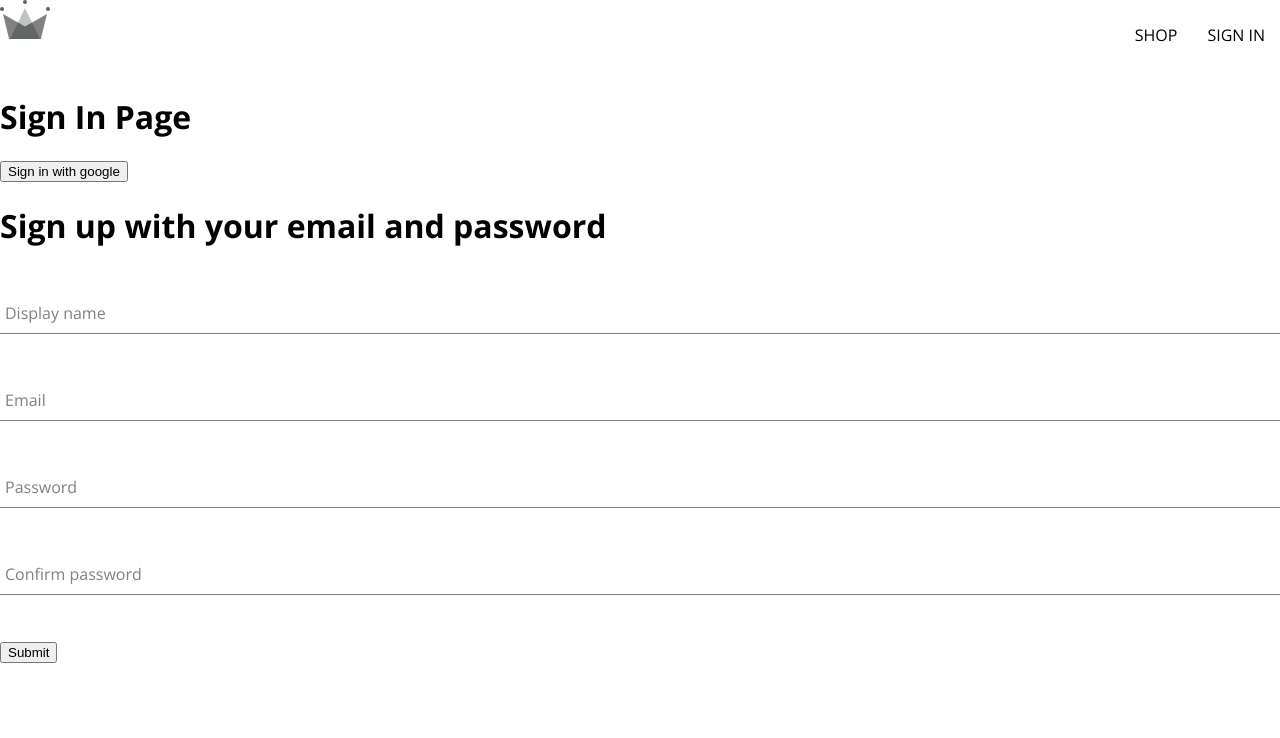
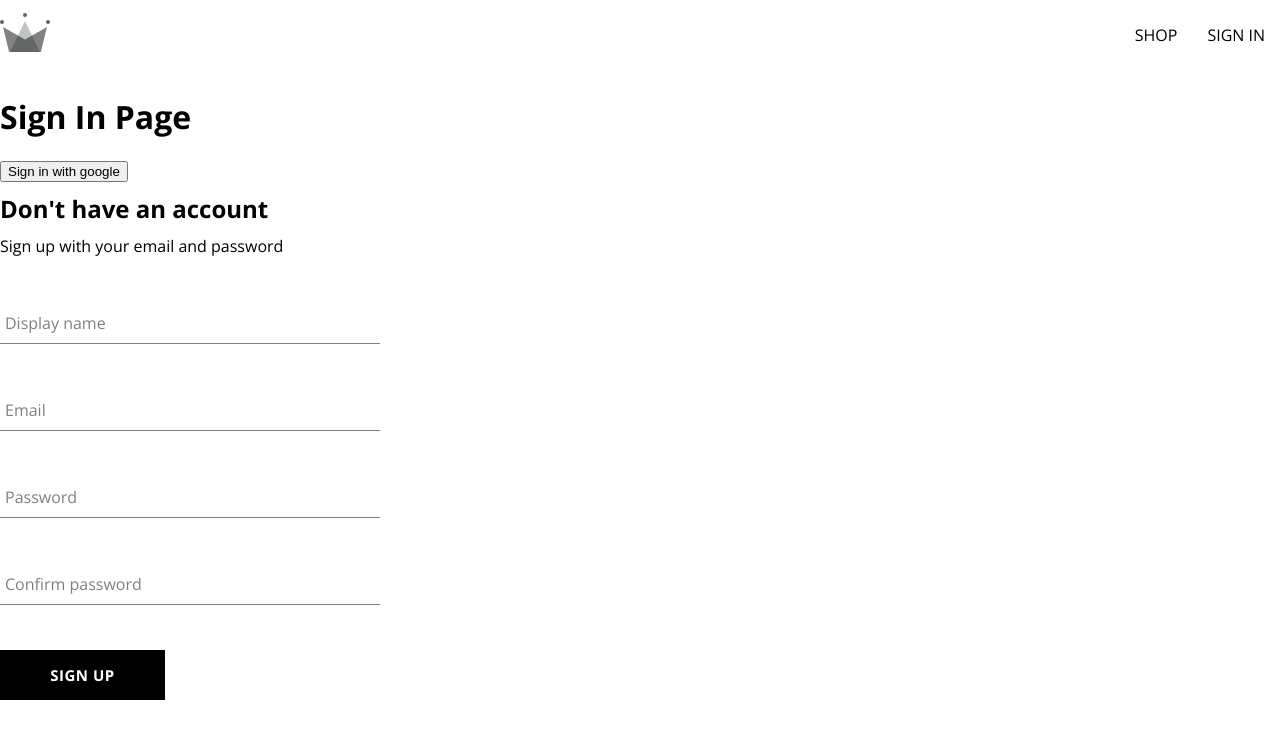
Before and after one commit to abizdev/crwn-clothing, a React (Vite) app: page /sign-in in a window 1280 px wide. Shown: the top 738 px of the page. Built offline with nearby package versions, Linux system fonts and the light colour scheme.

Commit message:
feat: button component

```diff
--- /dev/null
+++ b/src/components/button/button.component.jsx
@@ -0,0 +1,18 @@
+import './button.styles.scss'
+
+const BUTTON_TYPE_CLASSES = {
+  google: "google-sing-in",
+  inverted: "inverted",
+};
+
+const Button = ({ children, buttonType, ...otherProps }) => {
+  return (
+    <button
+      className={`button-container ${BUTTON_TYPE_CLASSES[buttonType]}`}
+      {...otherProps}
+    >
+      {children}
+    </button>
+  );
+};
+export default Button;
--- /dev/null
+++ b/src/components/button/button.styles.scss
@@ -0,0 +1,46 @@
+.button-container {
+  min-width: 165px;
+  width: auto;
+  height: 50px;
+  letter-spacing: 0.5px;
+  line-height: 50px;
+  padding: 0 35px 0 35px;
+  font-size: 15px;
+  background-color: black;
+  color: white;
+  text-transform: uppercase;
+  font-family: 'Open Sans';
+  font-weight: bolder;
+  border: none;
+  cursor: pointer;
+  display: flex;
+  justify-content: center;
+
+  &:hover {
+    background-color: white;
+    color: black;
+    border: 1px solid black;
+  }
+
+  &.google-sign-in {
+    background-color: #4285f4;
+    color: white;
+
+    &:hover {
+      background-color: #357ae8;
+      border: none;
+    }
+  }
+
+  &.inverted {
+    background-color: white;
+    color: black;
+    border: 1px solid black;
+
+    &:hover {
+      background-color: black;
+      color: white;
+      border: none;
+    }
+  }
+}
--- a/src/components/navigation/navigation.styles.scss
+++ b/src/components/navigation/navigation.styles.scss
@@ -3,6 +3,7 @@
   width: 100%;
   display: flex;
   justify-content: space-between;
+  align-items: center;
   margin-bottom: 25px;
 
   .logo-container {
--- a/src/components/sign-up-form/sign-up-form.component.jsx
+++ b/src/components/sign-up-form/sign-up-form.component.jsx
@@ -1,67 +1,104 @@
-import { useState } from "react"
-import { createAuthUserWithEmailAndPassword, createUserDocumentFromAuth } from "../../utils/firebase/firebase.utils"
-import FormInput from "../form-input/form-input.component"
+import { useState } from "react";
+import {
+  createAuthUserWithEmailAndPassword,
+  createUserDocumentFromAuth,
+} from "../../utils/firebase/firebase.utils";
+
+import FormInput from "../form-input/form-input.component";
+import Button from "../button/button.component";
+
+import "./sign-up-form.styles.scss";
 
 const defaultFormFields = {
-  displayName: '',
-  email: '',
-  password: '',
-  confirmPassword: '',
-}
+  displayName: "",
+  email: "",
+  password: "",
+  confirmPassword: "",
+};
 
 const SignUpForm = () => {
-
-  const [formFields, setFormFields] = useState(defaultFormFields)
-  const {displayName, email, password, confirmPassword} = formFields
+  const [formFields, setFormFields] = useState(defaultFormFields);
+  const { displayName, email, password, confirmPassword } = formFields;
 
   console.log(formFields);
 
   const resetFromFields = () => {
-    setFormFields(defaultFormFields)
-  }
+    setFormFields(defaultFormFields);
+  };
 
   const handleSubmit = async (event) => {
-    event.preventDefault()
-    if(password !== confirmPassword) {
-      alert('password do not match')
+    event.preventDefault();
+    if (password !== confirmPassword) {
+      alert("password do not match");
       return;
     }
 
     try {
-      const { user } = await createAuthUserWithEmailAndPassword(email, password)
-      await createUserDocumentFromAuth(user, { displayName })
-      resetFromFields()
+      const { user } = await createAuthUserWithEmailAndPassword(
+        email,
+        password
+      );
+      await createUserDocumentFromAuth(user, { displayName });
+      resetFromFields();
     } catch (error) {
-      if(error.code == 'auth/email-already-in-use') {
-        alert('Cannot create user, email already in use')
+      if (error.code == "auth/email-already-in-use") {
+        alert("Cannot create user, email already in use");
       } else {
-        console.log('user creation encountered an error', error);
+        console.log("user creation encountered an error", error);
       }
     }
-
-  }
+  };
 
   const handleChange = (event) => {
-    const { name, value } = event.target
+    const { name, value } = event.target;
 
-    setFormFields({...formFields, [name]: value})
-  }
+    setFormFields({ ...formFields, [name]: value });
+  };
 
   return (
-    <div>
-      <h1>Sign up with your email and password</h1>
+    <div className="sign-up-container">
+      <h2>Don't have an account</h2>
+      <span>Sign up with your email and password</span>
       <form onSubmit={handleSubmit}>
-        <FormInput label="Display name" type="text" required onChange={handleChange} name="displayName" value={displayName}/>
+        <FormInput
+          label="Display name"
+          type="text"
+          required
+          onChange={handleChange}
+          name="displayName"
+          value={displayName}
+        />
 
-        <FormInput label="Email" type="email" required onChange={handleChange} name="email" value={email}/>
+        <FormInput
+          label="Email"
+          type="email"
+          required
+          onChange={handleChange}
+          name="email"
+          value={email}
+        />
 
-        <FormInput label="Password" type="password" required onChange={handleChange} name="password" value={password}/>
+        <FormInput
+          label="Password"
+          type="password"
+          required
+          onChange={handleChange}
+          name="password"
+          value={password}
+        />
 
-        <FormInput label="Confirm password" type="password" required onChange={handleChange} name="confirmPassword" value={confirmPassword}/>
-        <button type="submit">Submit</button>
+        <FormInput
+          label="Confirm password"
+          type="password"
+          required
+          onChange={handleChange}
+          name="confirmPassword"
+          value={confirmPassword}
+        />
+        <Button type="submit">Sign Up</Button>
       </form>
     </div>
-  )
-}
+  );
+};
 
-export default SignUpForm
+export default SignUpForm;
--- /dev/null
+++ b/src/components/sign-up-form/sign-up-form.styles.scss
@@ -0,0 +1,8 @@
+.sign-up-container {
+  display: flex;
+  flex-direction: column;
+  width: 380px;
+}
+h2 {
+  margin: 10px 0;
+}
```
